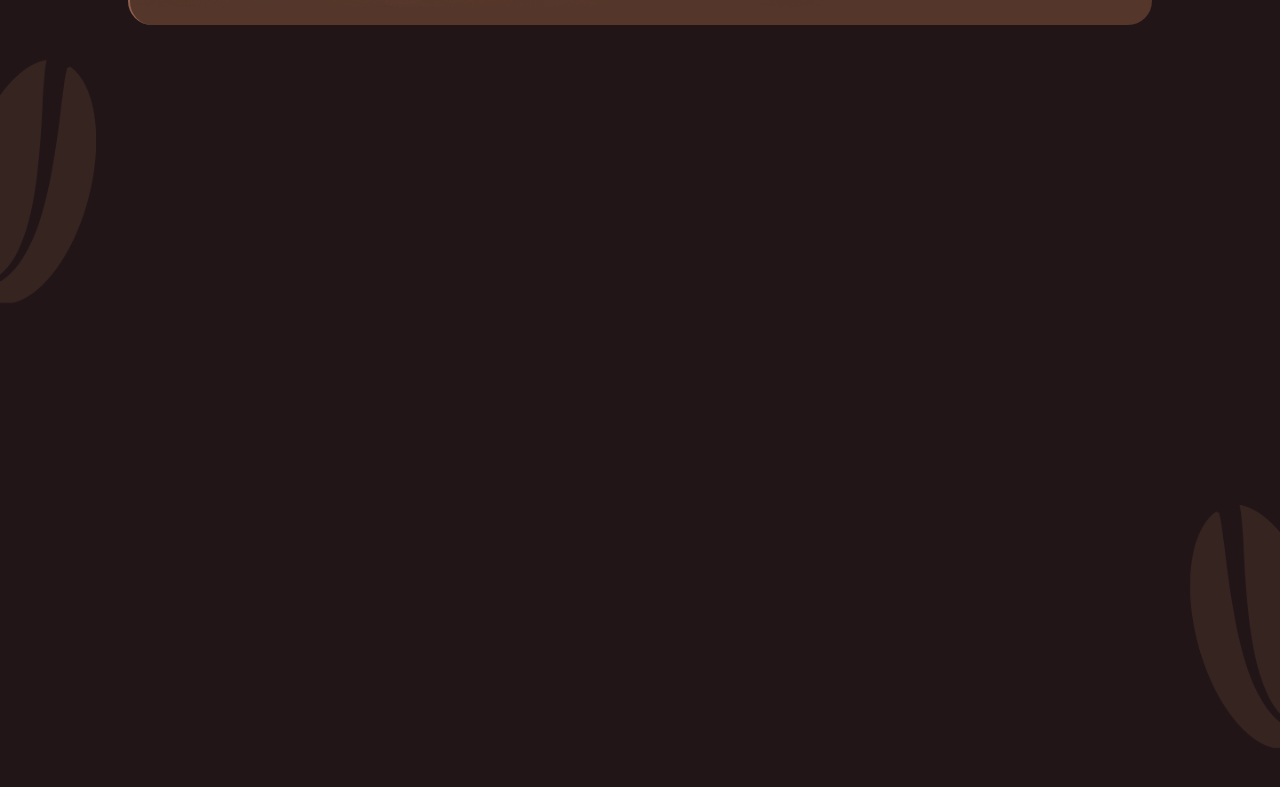
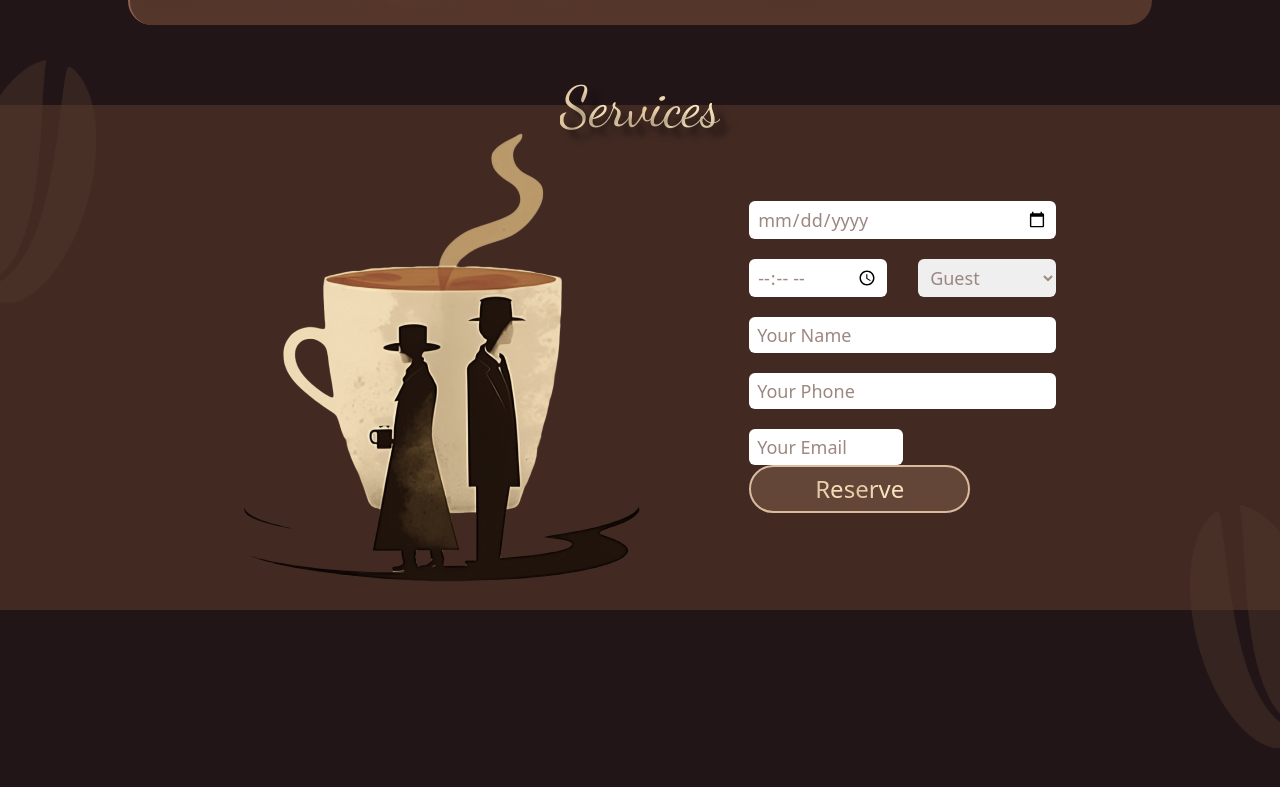
Before and after one commit to Ramla-Eman/Elza-Coffee-Shop, a website: page index.html in a window 1280 px wide. Shown: the part 2751-3538 px from the top of the page. Drawn offline with nearby package versions, Linux system fonts and the light colour scheme.

Commit message:
Reserve component complete

```diff
--- a/index.html
+++ b/index.html
@@ -107,6 +107,7 @@
     <div class="relative h-full flex flex-col space-y-10">
         <!-- beans image for background -->
         <img src="Img/Coffee beans.png" alt="" class="w-full object-cover absolute top-[28rem]">
+        <img src="Img/Coffee beans.png" alt="" class="w-full md:hidden flex object-cover absolute bottom-0">
 
         <!-- Our Story -->
         <section class="w-full h-auto py-10 flex flex-col items-center justify-center">
@@ -140,25 +141,31 @@
 
         <!-- Our Services -->
         <section class="w-full h-auto py-10 flex flex-col items-center justify-center space-y-10">
-            <h4 class="font-DancingScript bg-navLinksActive bg-clip-text text-transparent text-[3.5rem] text-shadow-lg">Services</h4>
+            <h4 class="font-DancingScript bg-navLinksActive bg-clip-text text-transparent text-[3.5rem] text-shadow-lg">
+                Services</h4>
             <div class="w-full flex items-center justify-evenly flex-wrap space-y-6 md:space-y-0">
-                <div class="flex flex-col items-center w-[10rem] py-3 space-y-3 bg-[#54372A] rounded-lg text-[#F8E4BE] text-[1.2rem] font-Leiko">
+                <div
+                    class="flex flex-col items-center w-[10rem] py-3 space-y-3 bg-[#54372A] rounded-lg text-[#F8E4BE] text-[1.2rem] font-Leiko">
                     <img src="Img/service1.png" alt="">
                     <p>Equipment</p>
                 </div>
-                <div class="flex flex-col items-center w-[10rem] py-3 space-y-3 bg-[#54372A] rounded-lg text-[#F8E4BE] text-[1.2rem] font-Leiko">
+                <div
+                    class="flex flex-col items-center w-[10rem] py-3 space-y-3 bg-[#54372A] rounded-lg text-[#F8E4BE] text-[1.2rem] font-Leiko">
                     <img src="Img/service2.png" alt="">
                     <p>Type Of Coffee</p>
                 </div>
-                <div class="flex flex-col items-center w-[10rem] py-3 space-y-3 bg-[#54372A] rounded-lg text-[#F8E4BE] text-[1.2rem] font-Leiko">
+                <div
+                    class="flex flex-col items-center w-[10rem] py-3 space-y-3 bg-[#54372A] rounded-lg text-[#F8E4BE] text-[1.2rem] font-Leiko">
                     <img src="Img/service3.png" alt="">
                     <p>Take A Way</p>
                 </div>
-                <div class="flex flex-col items-center w-[10rem] py-3 space-y-3 bg-[#54372A] rounded-lg text-[#F8E4BE] text-[1.2rem] font-Leiko">
+                <div
+                    class="flex flex-col items-center w-[10rem] py-3 space-y-3 bg-[#54372A] rounded-lg text-[#F8E4BE] text-[1.2rem] font-Leiko">
                     <img src="Img/service4.png" alt="">
                     <p>Beans Varient</p>
                 </div>
-                <div class="flex flex-col items-center w-[10rem] py-3 space-y-3 bg-[#54372A] rounded-lg text-[#F8E4BE] text-[1.2rem] font-Leiko">
+                <div
+                    class="flex flex-col items-center w-[10rem] py-3 space-y-3 bg-[#54372A] rounded-lg text-[#F8E4BE] text-[1.2rem] font-Leiko">
                     <img src="Img/service5.png" alt="">
                     <p>Pastry</p>
                 </div>
@@ -177,12 +184,60 @@
                     class="absolute -top-10 md:right-14 left-7 font-DancingScript bg-navLinksActive bg-clip-text text-transparent text-[3.5rem] text-shadow-lg">
                     Offer</h4>
                 <img src="Img/offer-Image.png" alt="" class="w-[30%] absolute right-0 -top-10">
-                <div class="flex md:items-start items-center justify-center flex-col font-Leiko text-white space-y-5 md:ml-10">
-                    <h5 class="font-Leiko bg-navLinksActive bg-clip-text text-transparent text-[1.5rem] md:text-[3rem]">Up To <span class="text-[4rem]">50%</span> Off</h5>
-                    <p class="md:w-[60%] md:text-[1.3rem] md:text-start text-center text-wrap">At our cafe, we take pride in providing our customers with the best coffee around. Our carefully-selected coffees come from some of the most renowned coffee growing regions in the world, ensuring that each cup is unrivaled in flavor and freshness.</p>
-                    <button class="bg-[#68584c] border-2 rounded-[2rem] border-[#DABB9E] py-1 px-4 hover:bg-[#3c2c2b] text-[1.5rem]"><span
-                        class="bg-navLinksActive bg-clip-text text-transparent">Shop Now</span></button>
+                <div
+                    class="flex md:items-start items-center justify-center flex-col font-Leiko text-white space-y-5 md:ml-10">
+                    <h5 class="font-Leiko bg-navLinksActive bg-clip-text text-transparent text-[1.5rem] md:text-[3rem]">
+                        Up To <span class="text-[4rem]">50%</span> Off</h5>
+                    <p class="md:w-[60%] md:text-[1.3rem] md:text-start text-center text-wrap">At our cafe, we take
+                        pride in providing our customers with the best coffee around. Our carefully-selected coffees
+                        come from some of the most renowned coffee growing regions in the world, ensuring that each cup
+                        is unrivaled in flavor and freshness.</p>
+                    <button
+                        class="bg-[#68584c] border-2 rounded-[2rem] border-[#DABB9E] py-1 px-4 hover:bg-[#3c2c2b] text-[1.5rem]"><span
+                            class="bg-navLinksActive bg-clip-text text-transparent">Shop Now</span></button>
                 </div>
+            </div>
+        </section>
+
+        <!-- Reserve A table -->
+        <section
+            class="w-full h-auto py-4 xl:px-32 px-5 flex flex-col items-center justify-center bg-[#54362aa6] relative">
+            <h4
+                class="font-DancingScript bg-navLinksActive bg-clip-text text-transparent text-[3.5rem] text-shadow-lg absolute -top-10">
+                Services</h4>
+            <div class="w-full flex md:flex-row md:space-y-0 space-y-4 flex-col items-center justify-evenly">
+                <img src="Img/Reserve Img.png" alt="">
+                <form class="md:w-[30%] w-full flex flex-wrap items-center space-y-5">
+                    <input type="date" placeholder="Date"
+                        class="w-full py-1 px-2 text-lg rounded-md placeholder:text-[#9D8781] text-[#9D8781]">
+                    <div class="w-full flex justify-between md:space-y-0 space-y-5 flex-wrap">
+                        <input type="time"
+                            class="md:w-[45%] w-full py-1 px-2 text-lg rounded-md placeholder:text-[#9D8781] text-[#9D8781]">
+                        <select class="md:w-[45%] w-full py-1 px-2 text-lg rounded-md placeholder:text-[#9D8781] text-[#9D8781]">
+                            <option value="">Guest</option>
+                            <option value="">2</option>
+                            <option value="">3</option>
+                            <option value="">4</option>
+                            <option value="">5</option>
+                            <option value="">6</option>
+                            <option value="">7</option>
+                            <option value="">8</option>
+                            <option value="">9</option>
+                            <option value="">10</option>
+                        </select>
+                    </div>
+                    <input type="text" placeholder="Your Name"
+                        class="w-full py-1 px-2 text-lg rounded-md placeholder:text-[#9D8781] text-[#9D8781]">
+                    <input type="number" placeholder="Your Phone"
+                        class="w-full py-1 px-2 text-lg rounded-md placeholder:text-[#9D8781] text-[#9D8781]">
+                    <div class="w-full flex md:justify-between justify-center md:space-y-0 space-y-5 flex-wrap">
+                        <input type="email" placeholder="Your Email"
+                            class="md:w-[50%] w-full py-1 px-2 text-lg rounded-md placeholder:text-[#9D8781] text-[#9D8781]">
+                        <button
+                            class="bg-[#644639] border-2 rounded-[2rem] border-[#DABB9E] py-1 px-16 hover:bg-[#3c2c2b] text-[1.5rem]"><span
+                                class="bg-navLinksActive bg-clip-text text-transparent">Reserve</span></button>
+                    </div>
+                </form>
             </div>
         </section>
     </div>
```
Also changed, not shown: CSS/output.css, Img/Reserve Img.png (added).
